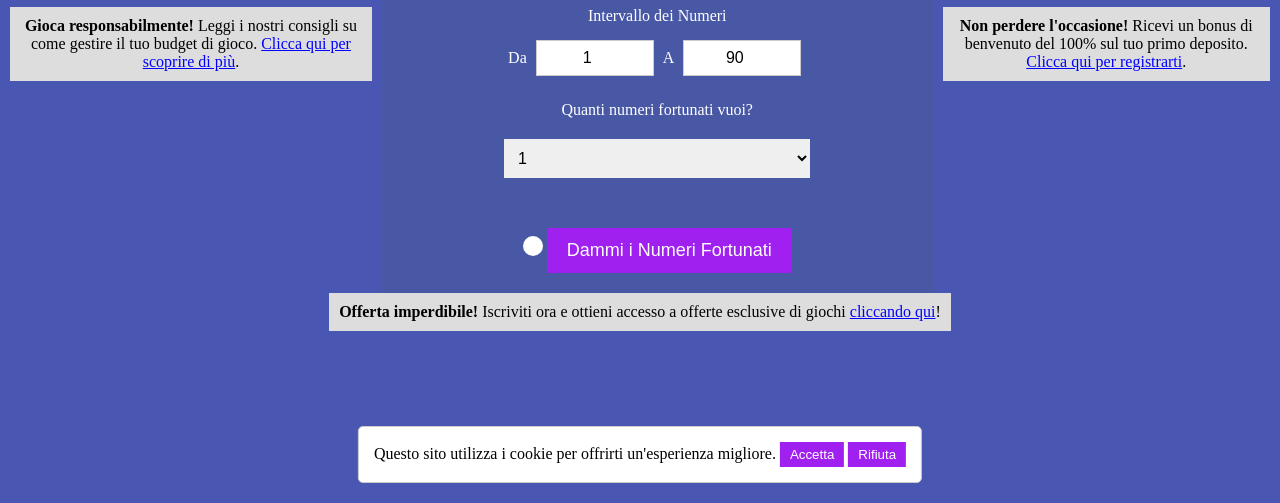
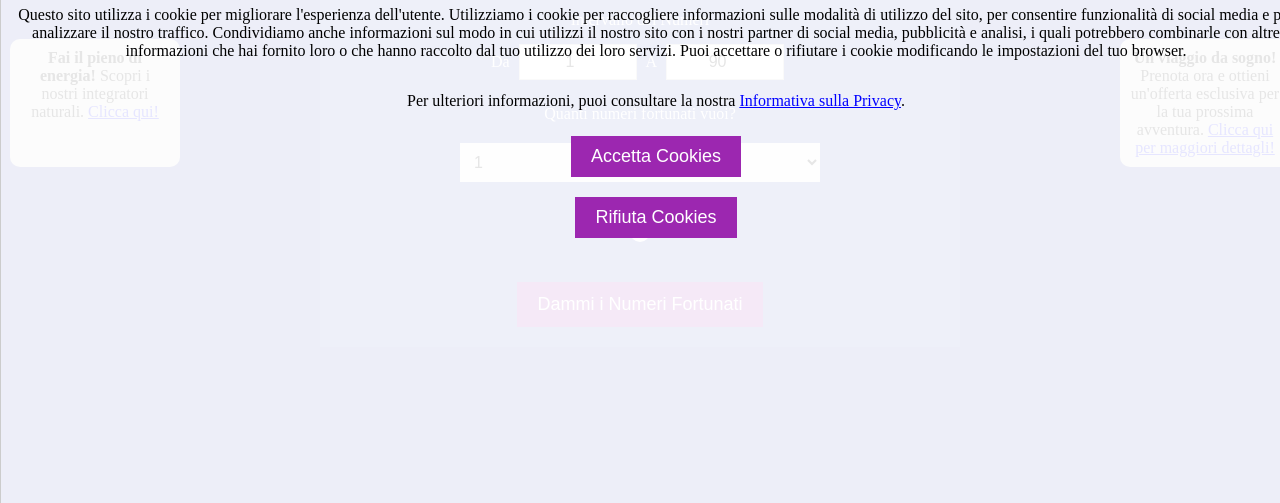
Before and after one commit to numerandoo/dammi-i-numeri-fortunati, a plain HTML site: page index.html in a window 1280 px wide. Shown: the part 297-800 px from the top of the page. Drawn offline with Linux system fonts and the light colour scheme.

Commit message:
Update index.html

```diff
--- a/index.html
+++ b/index.html
@@ -18,7 +18,7 @@
         }
 
         .container {
-            background-color: #4958a5;
+            background-color: #5263BD; /* Cambiato sfondo */
             color: white;
             padding: 20px;
             text-align: center;
@@ -29,7 +29,7 @@
         }
 
         h1 {
-            background-color: #a020f0;
+            background-color: #9c27b0; /* Cambiato colore titolo per abbinarlo al pulsante */
             color: white;
             padding: 15px;
             border-radius: 0px;
@@ -81,7 +81,7 @@
 
         .button {
             padding: 12px 20px;
-            background-color: #a020f0;
+            background-color: #9c27b0; /* Stesso colore per entrambi i pulsanti */
             color: white;
             border: none;
             cursor: pointer;
@@ -117,29 +117,36 @@
             padding: 10px;
             margin-bottom: 20px;
             text-align: center;
+            border-radius: 10px; /* Cambiato per riquadri più morbidi */
         }
 
         /* Popup per i cookies */
         #cookiePopup {
             position: fixed;
-            bottom: 20px;
-            left: 50%;
-            transform: translateX(-50%);
-            background-color: #fff;
+            top: 0; /* Posizionato in alto */
+            left: 0; /* Posizionato a sinistra */
+            width: 100%; /* Copre l'intera larghezza */
+            height: 100%; /* Copre l'intera altezza */
+            background-color: rgba(255, 255, 255, 0.9); /* Sfondo semi-trasparente */
             color: #000;
             padding: 15px;
             border: 1px solid #ccc;
-            border-radius: 5px;
             display: none;
             z-index: 1000;
+            justify-content: center;
+            align-items: center;
+            flex-direction: column;
+            text-align: center;
         }
 
         #cookiePopup button {
-            background-color: #a020f0;
+            background-color: #9c27b0; /* Stesso colore dei pulsanti */
             color: white;
             border: none;
-            padding: 5px 10px;
+            padding: 10px 20px; /* Aumentato il padding per i pulsanti */
             cursor: pointer;
+            margin: 10px; /* Spaziatura tra i pulsanti */
+            font-size: 18px; /* Aumentato il font */
         }
 
         .ad-link {
@@ -154,8 +161,9 @@
             color: black;
             padding: 10px;
             text-align: center;
-            margin: 10px;
-            flex: 1; /* Permette di adattarsi alla larghezza disponibile */
+            margin: 10px 0; /* Spaziatura verticale */
+            border-radius: 10px; /* Cambiato per riquadri più morbidi */
+            width: 150px; /* Larghezza fissa per le pubblicità */
         }
 
         /* Layout delle pubblicità laterali */
@@ -163,11 +171,28 @@
             display: flex;
             justify-content: space-between;
             width: 100%;
+            flex-wrap: wrap; /* Permette il wrapping delle pubblicità */
+            position: absolute;
+            top: 50%; /* Posizionato a metà pagina */
+            transform: translateY(-50%); /* Centra verticalmente */
+            left: 10px; /* Distanza dalla sinistra */
+            right: 10px; /* Distanza dalla destra */
         }
 
         /* Nasconde la seconda schermata */
         .hidden {
             display: none;
+        }
+
+        /* Contenitore delle pubblicità laterali per tutte le schermate */
+        .side-ads {
+            display: flex;
+            flex-direction: column; /* Colonne per le pubblicità */
+            align-items: flex-start; /* Allinea a sinistra */
+            position: absolute;
+            top: 20px; /* Margine superiore */
+            height: calc(100% - 40px); /* L'altezza della finestra */
+            z-index: 1; /* Sotto i contenuti principali */
         }
     </style>
 </head>
@@ -175,24 +200,24 @@
 
     <!-- Popup per i cookies -->
     <div id="cookiePopup">
-        Questo sito utilizza i cookie per offrirti un'esperienza migliore.
-        <button onclick="accettaCookies()">Accetta</button>
-        <button onclick="rifiutaCookies()">Rifiuta</button>
+        <p>Questo sito utilizza i cookie per migliorare l'esperienza dell'utente. Utilizziamo i cookie per raccogliere informazioni sulle modalità di utilizzo del sito, per consentire funzionalità di social media e per analizzare il nostro traffico. Condividiamo anche informazioni sul modo in cui utilizzi il nostro sito con i nostri partner di social media, pubblicità e analisi, i quali potrebbero combinarle con altre informazioni che hai fornito loro o che hanno raccolto dal tuo utilizzo dei loro servizi. Puoi accettare o rifiutare i cookie modificando le impostazioni del tuo browser.</p>
+        <p>Per ulteriori informazioni, puoi consultare la nostra <a href="#" class="ad-link">Informativa sulla Privacy</a>.</p>
+        <button onclick="accettaCookies()">Accetta Cookies</button>
+        <button onclick="rifiutaCookies()">Rifiuta Cookies</button>
     </div>
 
     <!-- Pubblicità in alto -->
     <div class="ad-banner">
-        <strong>Offerta esclusiva!</strong> Scopri come raddoppiare le tue vincite <span class="ad-link" onclick="alert('Navigando a: www.esempio.com')">cliccando qui</span>!
+        <strong>Incredibile Offerta!</strong> Prova il nostro nuovo servizio di streaming video. <span class="ad-link" onclick="alert('Navigando a: www.esempio.com')">Clicca qui per iniziare la prova gratuita!</span>
     </div>
 
     <!-- Layout principale con pubblicità laterali -->
     <div class="sidebar-container">
-        <div class="sidebar">
         <div class="sidebar-ad">
-                <strong>Investi nel tuo futuro!</strong> Scopri i nostri corsi di formazione per migliorare le tue capacità nel gioco. <span class="ad-link" onclick="alert('Navigando a: www.esempio.com')">Clicca qui per saperne di più</span>.
+            <strong>Fai il pieno di energia!</strong> Scopri i nostri integratori naturali. <span class="ad-link" onclick="alert('Navigando a: www.esempio.com')">Clicca qui!</span>
         </div>
         <div class="sidebar-ad">
-                <strong>Gioca responsabilmente!</strong> Leggi i nostri consigli su come gestire il tuo budget di gioco. <span class="ad-link" onclick="alert('Navigando a: www.esempio.com')">Clicca qui per scoprire di più</span>.
+            <strong>Un viaggio da sogno!</strong> Prenota ora e ottieni un'offerta esclusiva per la tua prossima avventura. <span class="ad-link" onclick="alert('Navigando a: www.esempio.com')">Clicca qui per maggiori dettagli!</span>
         </div>
     </div>
 
@@ -222,15 +247,15 @@
                 <option value="7">7</option>
                 <option value="8">8</option>
                 <option value="9">9</option>
-                    <option value="10">10</option>
+                <option value="10">10</option> <!-- Aumentato a 10 -->
             </select>
         </div>
 
-            <div class="pallino" onclick="toggleEscludi()"></div>
-
+        <div class="settings">
             <div id="escludi-container" style="display: none;">
-                <label for="escludi">Numeri da escludere (separati da virgola):</label>
-                <input type="text" id="escludi" placeholder="Esempio: 5, 12, 23">
+                <input type="text" id="escludi" placeholder="Esempio: 1, 5, 10">
+            </div>
+            <span class="pallino" onclick="toggleEscludi()"></span> <!-- Pallino bianco -->
         </div>
 
         <button class="button" onclick="vaiAllaSecondaSchermata()">Dammi i Numeri Fortunati</button>
@@ -238,30 +263,15 @@
 
     <!-- Seconda schermata -->
     <div class="container hidden" id="secondaSchermata">
-            <h1>Numeri Generati</h1>
+        <h1>Numeri Fortunati Generati</h1>
         <div class="numeri-container" id="numeriGenerati"></div>
         <button class="button" onclick="tornaAllaPrimaSchermata()">Torna Indietro</button>
-        </div>
-
-        <div class="sidebar">
-            <div class="sidebar-ad">
-                <strong>Scopri la nostra nuova app!</strong> Rimanere aggiornato sulle ultime offerte e promozioni. <span class="ad-link" onclick="alert('Navigando a: www.esempio.com')">Clicca qui per scaricarla</span>.
-            </div>
-            <div class="sidebar-ad">
-                <strong>Non perdere l'occasione!</strong> Ricevi un bonus di benvenuto del 100% sul tuo primo deposito. <span class="ad-link" onclick="alert('Navigando a: www.esempio.com')">Clicca qui per registrarti</span>.
-            </div>
-        </div>
-    </div>
-
-    <!-- Pubblicità in basso -->
-    <div class="ad-banner">
-        <strong>Offerta imperdibile!</strong> Iscriviti ora e ottieni accesso a offerte esclusive di giochi <span class="ad-link" onclick="alert('Navigando a: www.esempio.com')">cliccando qui</span>!
     </div>
 
     <script>
         function generaNumeri(quantita, min, max, esclusi) {
             const numeriGenerati = [];
-            const esclusiSet = new Set(esclusi.map(Number));
+            const esclusiSet = new Set(esclusi);
 
             while (numeriGenerati.length < quantita) {
                 const numero = Math.floor(Math.random() * (max - min + 1)) + min;
@@ -305,7 +315,7 @@
         }
 
         window.onload = function() {
-            document.getElementById("cookiePopup").style.display = "block";
+            document.getElementById("cookiePopup").style.display = "flex"; // Mostra il popup come flex
         }
     </script>
 </body>
```
Lines whose indentation alone changed are shown as unchanged.
